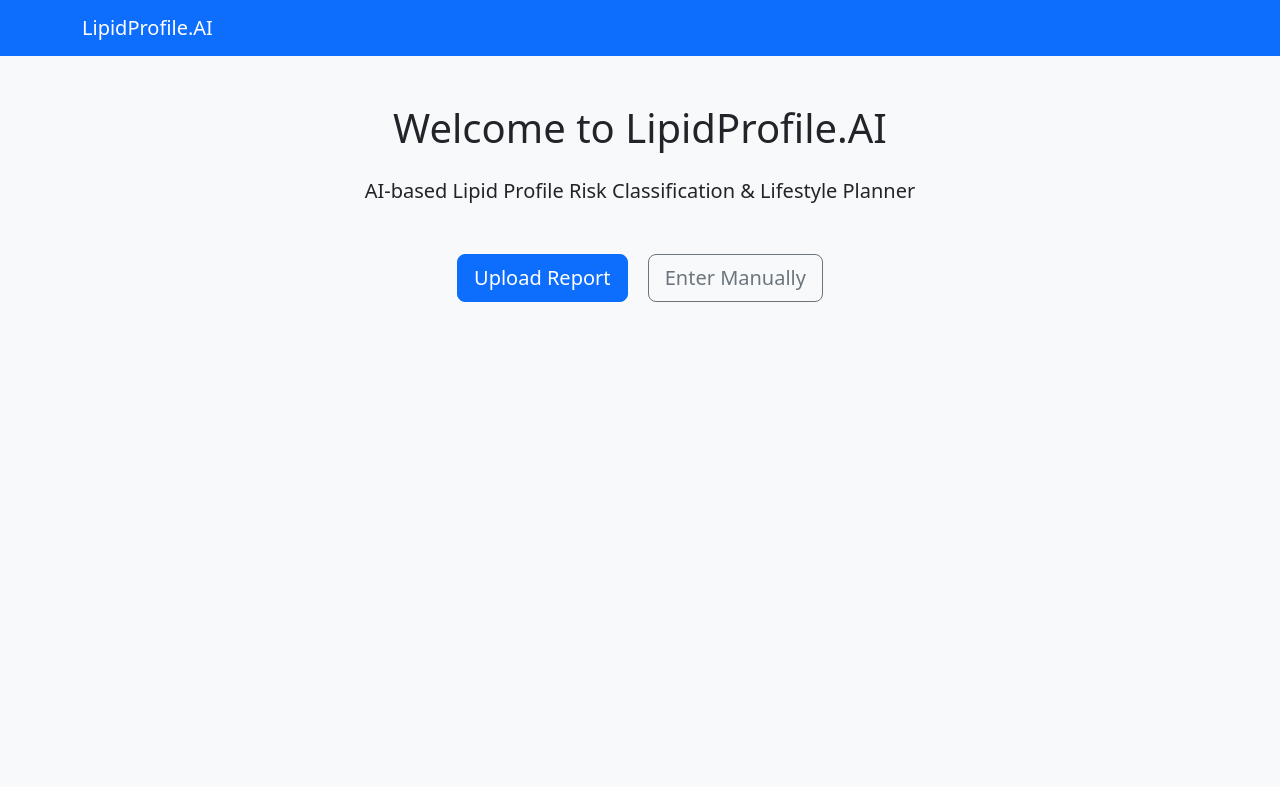
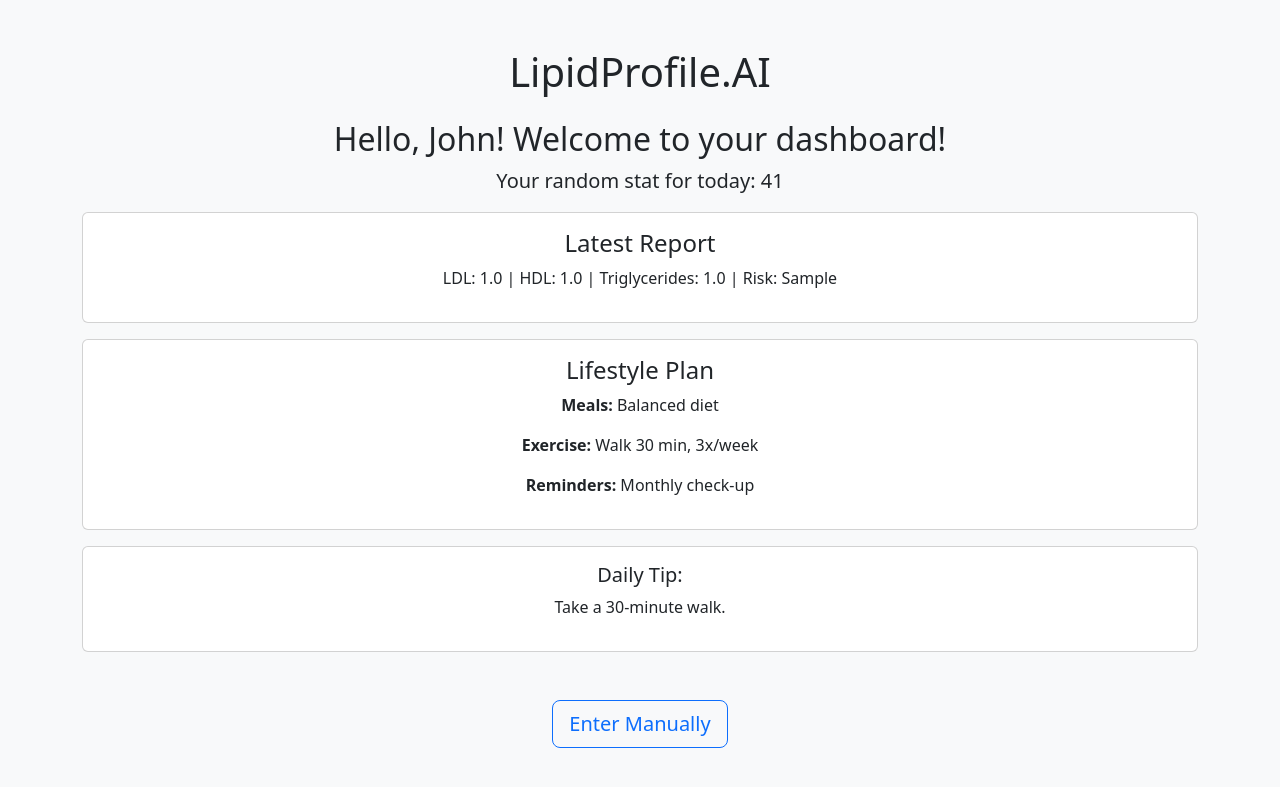
Before and after one commit to prasannaai23-droid/lipidprofile.AI, a Flask app: page / in a window 1280 px wide. Shown: the top 787 px of the page. Run offline with Flask 3, Linux system fonts and the light colour scheme; tables that the repository leaves empty hold one stand-in row (Sample ...).

Commit message:
Added personalized home page, dashboard features, and manual entry

```diff
--- a/app.py
+++ b/app.py
@@ -1,5 +1,5 @@
-from flask import Flask, render_template, request, redirect, url_for, send_from_directory
-import sqlite3, os, json
+from flask import Flask, render_template, request, redirect, url_for
+import sqlite3, os, json, random
 from datetime import datetime
 
 # ---- Setup ----
@@ -31,7 +31,7 @@ CREATE TABLE IF NOT EXISTS reports (
 """)
 conn.commit()
 
-# ---- Risk Function ----
+# ---- Risk Classification ----
 def classify_risk(ldl, hdl, trig):
     if ldl >= 190 or trig >= 1000:
         return "urgent"
@@ -42,11 +42,51 @@ def classify_risk(ldl, hdl, trig):
     else:
         return "low"
 
-# ---- Routes ----
+# ---- Home Route ----
 @app.route("/")
 def home():
-    return render_template("home.html")
+    user_name = "John"
+    random_stat = random.randint(0, 100)
 
+    # Latest report
+    c.execute("SELECT ldl, hdl, trig, risk FROM reports ORDER BY created_at DESC LIMIT 1")
+    row = c.fetchone()
+    if row:
+        latest_ldl, latest_hdl, latest_trig, latest_risk = row
+    else:
+        latest_ldl = latest_hdl = latest_trig = latest_risk = None
+
+    tips = [
+        "Drink plenty of water today!",
+        "Take a 30-minute walk.",
+        "Eat a balanced low-fat meal.",
+        "Check your lipid levels regularly.",
+        "Include fruits and vegetables in your meals.",
+        "Avoid excessive sugar intake."
+    ]
+    random_tip = random.choice(tips)
+
+    plans = {
+        "low": {"meals": ["Balanced diet"], "exercise": ["Walk 30 min, 3x/week"], "reminders": ["Monthly check-up"]},
+        "medium": {"meals": ["Low fat diet"], "exercise": ["Walk daily"], "reminders": ["Weekly check-up"]},
+        "high": {"meals": ["Avoid fried food"], "exercise": ["Light activity daily"], "reminders": ["Doctor consult"]},
+        "urgent": {"meals": ["Strict medical diet"], "exercise": ["Avoid heavy workouts"], "reminders": ["Immediate medical visit"]}
+    }
+    lifestyle_plan = plans.get(latest_risk, plans["low"]) if latest_risk else None
+
+    return render_template(
+        "home.html",
+        name=user_name,
+        stat=random_stat,
+        latest_ldl=latest_ldl,
+        latest_hdl=latest_hdl,
+        latest_trig=latest_trig,
+        latest_risk=latest_risk,
+        random_tip=random_tip,
+        lifestyle_plan=lifestyle_plan
+    )
+
+# ---- Manual Entry ----
 @app.route("/manual", methods=["GET"])
 def manual_entry():
     return render_template("manual.html")
@@ -68,6 +108,7 @@ def submit():
 
     return redirect(url_for("dashboard", patient_id=pid))
 
+# ---- Dashboard ----
 @app.route("/dashboard/<patient_id>")
 def dashboard(patient_id):
     c.execute(
@@ -91,5 +132,6 @@ def dashboard(patient_id):
 
     return render_template("dashboard.html", patient_id=patient_id, ldl=ldl, hdl=hdl, trig=trig, risk=risk, plan=plan, created_at=created_at)
 
+# ---- Run App ----
 if __name__ == "__main__":
     app.run(debug=True)
--- a/templates/home.html
+++ b/templates/home.html
@@ -1,11 +1,47 @@
-{% extends "base.html" %}
-{% block content %}
-<div class="text-center mt-5">
-  <h1 class="mb-4">Welcome to LipidProfile.AI</h1>
-  <p class="lead">AI-based Lipid Profile Risk Classification & Lifestyle Planner</p>
-  <div class="mt-5">
-    <a href="/upload" class="btn btn-primary btn-lg mx-2">Upload Report</a>
-    <a href="/submit" class="btn btn-outline-secondary btn-lg mx-2">Enter Manually</a>
+<!doctype html>
+<html lang="en">
+<head>
+  <meta charset="utf-8">
+  <title>LipidProfile.AI — Home</title>
+  <link href="https://cdn.jsdelivr.net/npm/bootstrap@5.3.2/dist/css/bootstrap.min.css" rel="stylesheet">
+</head>
+<body class="bg-light text-center mt-5">
+  <div class="container">
+    <h1 class="mb-4">LipidProfile.AI</h1>
+
+    <!-- Greeting -->
+    <h2>Hello, {{ name }}! Welcome to your dashboard!</h2>
+
+    <!-- Random stat -->
+    <p class="lead">Your random stat for today: {{ stat }}</p>
+
+    <!-- Latest Report -->
+    {% if latest_risk %}
+    <div class="card my-3 p-3">
+      <h4>Latest Report</h4>
+      <p>LDL: {{ latest_ldl }} | HDL: {{ latest_hdl }} | Triglycerides: {{ latest_trig }} | Risk: {{ latest_risk }}</p>
+    </div>
+    {% endif %}
+
+    <!-- Lifestyle Plan -->
+    {% if lifestyle_plan %}
+    <div class="card my-3 p-3">
+      <h4>Lifestyle Plan</h4>
+      <p><strong>Meals:</strong> {{ lifestyle_plan.meals | join(', ') }}</p>
+      <p><strong>Exercise:</strong> {{ lifestyle_plan.exercise | join(', ') }}</p>
+      <p><strong>Reminders:</strong> {{ lifestyle_plan.reminders | join(', ') }}</p>
+    </div>
+    {% endif %}
+
+    <!-- Daily tip -->
+    <div class="card my-3 p-3">
+      <h5>Daily Tip:</h5>
+      <p>{{ random_tip }}</p>
+    </div>
+
+    <div class="mt-5">
+      <a href="/manual" class="btn btn-outline-primary btn-lg mx-2">Enter Manually</a>
+    </div>
   </div>
-</div>
-{% endblock %}
+</body>
+</html>
```
Also changed, not shown: templates/submit.html (+25 -0 lines).
